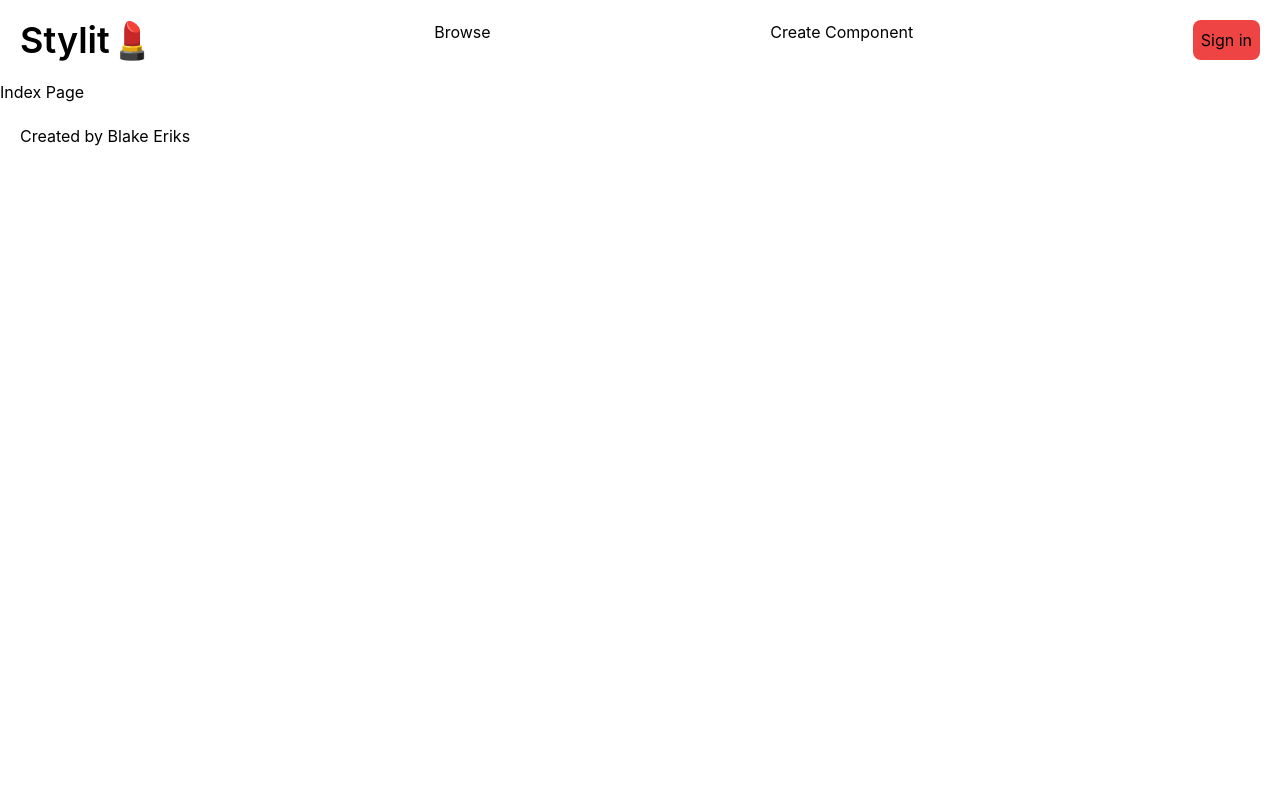
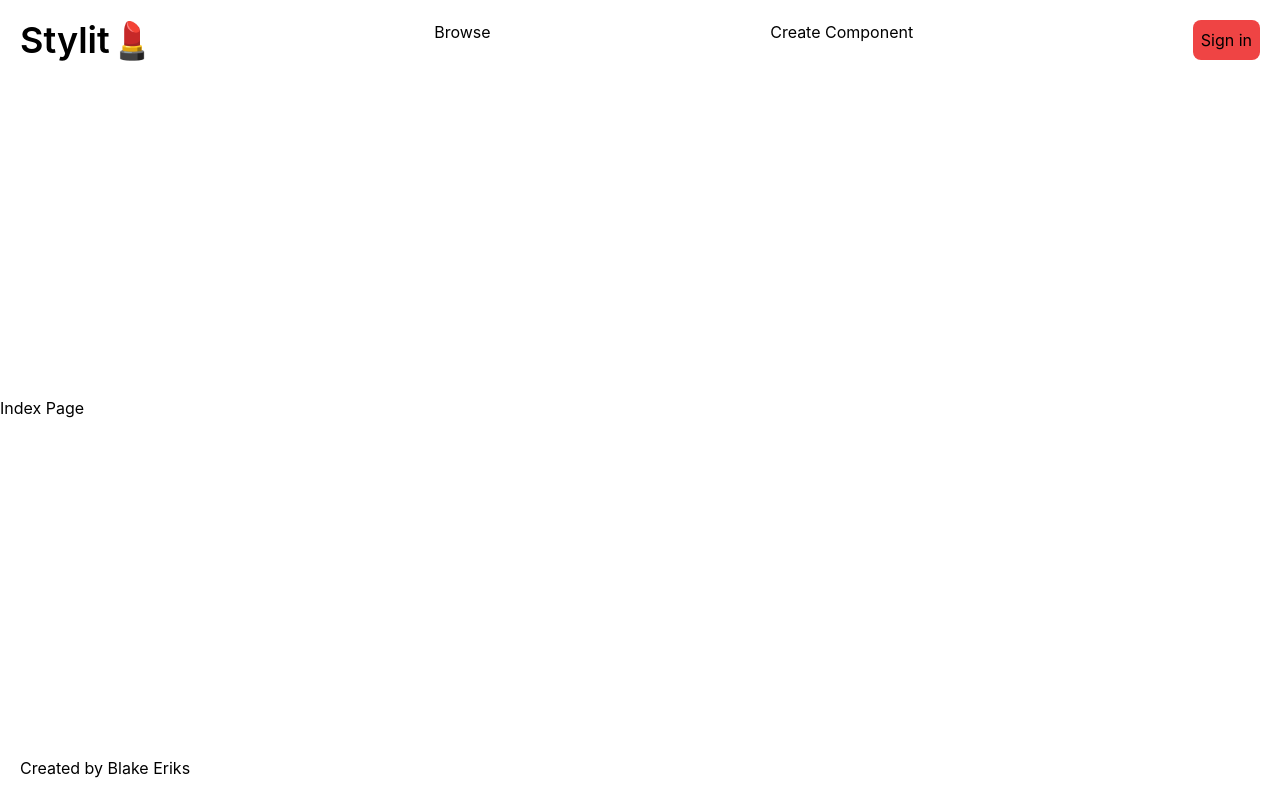
Before and after one commit to BlakeEriks/stylit, a Next.js app: page / in a window 1280 px wide. Built offline with nearby package versions, Linux system fonts and the light colour scheme.

Commit message:
Convenient defaults

```diff
--- a/styles/globals.css
+++ b/styles/globals.css
@@ -4,6 +4,13 @@ body {
   margin: 0;
   font-family: -apple-system, BlinkMacSystemFont, Segoe UI, Roboto, Oxygen,
     Ubuntu, Cantarell, Fira Sans, Droid Sans, Helvetica Neue, sans-serif;
+}
+
+#__next {
+  min-height: 100vh;
+  display: flex;
+  flex-direction: column;
+  justify-content: space-between;
 }
 
 a {
@@ -15,6 +22,10 @@ a {
   box-sizing: border-box;
 }
 
+input {
+  border: 1px solid black;
+}
+
 @tailwind base;
 @tailwind components;
 @tailwind utilities;
```
